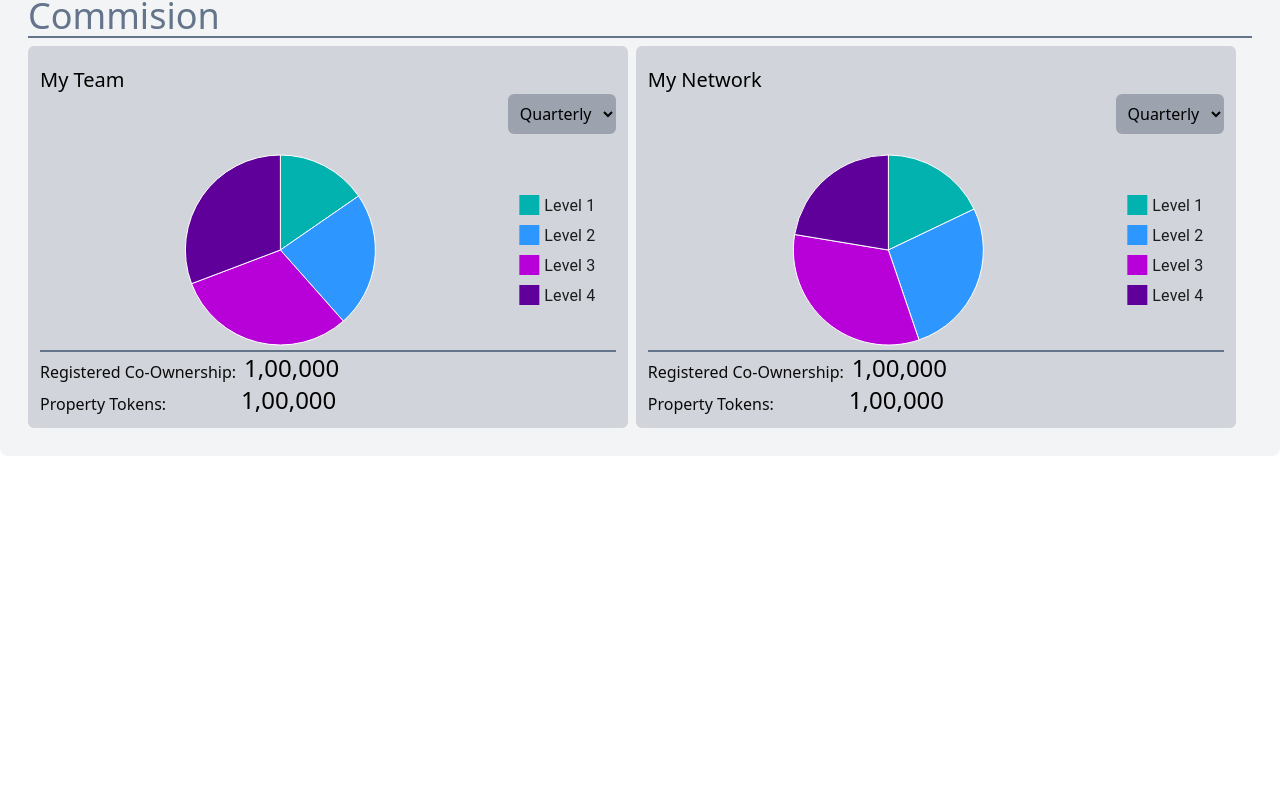
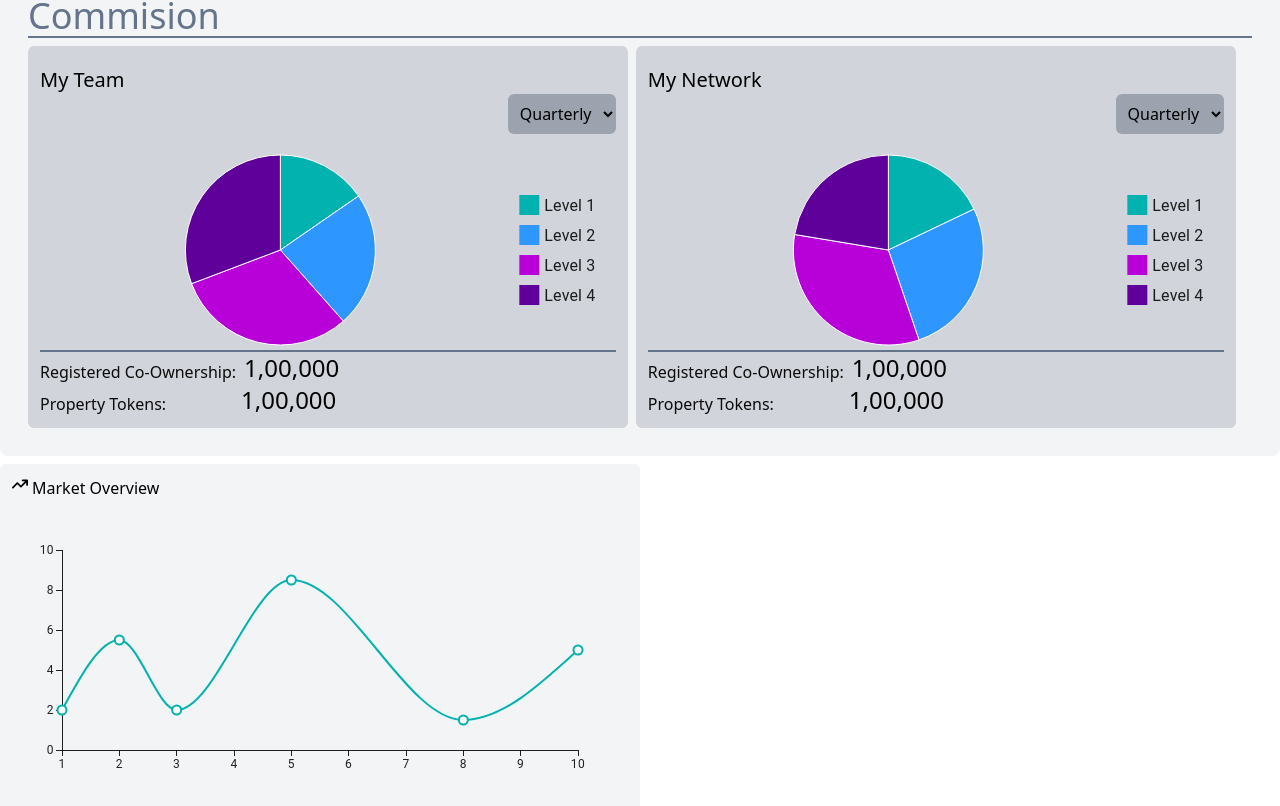
Before and after one commit to yashhadade/Dashbord, a React (Vite) app: page / in a window 1280 px wide. Shown: the part 898-1704 px from the top of the page. Before the commit the page ends 1354 px from the top, so only its background shows below. Built offline with nearby package versions, Linux system fonts and the light colour scheme.

Commit message:
all the things are done

```diff
--- a/package.json
+++ b/package.json
@@ -15,8 +15,10 @@
     "@mui/material": "^6.1.7",
     "@mui/styled-engine-sc": "^6.1.7",
     "@mui/x-charts": "^7.22.2",
+    "@react-spring/web": "^9.7.5",
     "react": "^18.3.1",
     "react-dom": "^18.3.1",
+    "react-icons": "^5.3.0",
     "styled-components": "^6.1.13"
   },
   "devDependencies": {
--- a/src/Components/ChartsOverViewDemo.jsx
+++ b/src/Components/ChartsOverViewDemo.jsx
@@ -1,8 +1,21 @@
 import React, { useState } from 'react';
 import { BarChart } from '@mui/x-charts/BarChart';
 import { PieChart } from '@mui/x-charts/PieChart';
+import MarketoverView from './MarketoverView';
+import { useSpring, animated } from '@react-spring/web';
 export default function ChartsOverviewDemo() {
     // Initial data for "Quarterly" (default selection)
+    const networkChartAnimation = useSpring({
+        from: { transform: 'translateX(-100%)' },
+        to: { transform: 'translateX(0)' },
+        config: { tension: 100, friction: 50 },
+      });
+      const teamChartAnimation = useSpring({
+        from: { transform: 'translateX(100%)' },
+        to: { transform: 'translateX(0)' },
+        config: { tension: 100, friction: 50 },
+      });
+
     const initialData = {
         labels: ['Q1', 'Q2', 'Q3', 'Q4'],
         data: [5000, 6000, 3500, 2500],
@@ -176,12 +189,14 @@ export default function ChartsOverviewDemo() {
                                     <option value="yearly">Yearly</option>
                                 </select>
                             </div>
+                            <animated.div style={networkChartAnimation}>
                             <BarChart
                                 series={[{ data: teamData.data }]}
                                 height={290}
                                 xAxis={[{ data: teamData.labels, scaleType: 'band' }]}
                                 margin={{ top: 10, bottom: 30, left: 40, right: 10 }}
                             />
+                             </animated.div>
                         </div>
 
                         <div className="border-t-2 border-slate-500">
@@ -217,12 +232,14 @@ export default function ChartsOverviewDemo() {
                                     <option value="yearly">Yearly</option>
                                 </select>
                             </div>
+                            <animated.div style={teamChartAnimation}>
                             <BarChart
                                 series={[{ data: networkData.data }]}
                                 height={290}
                                 xAxis={[{ data: networkData.labels, scaleType: 'band' }]}
                                 margin={{ top: 10, bottom: 30, left: 40, right: 10 }}
                             />
+                            </animated.div>
                             <div className="border-t-2 border-slate-500">
                                 <div className="flex">
                                     <p className="text-neutral-950 mr-2 mt-2">Registered Co-Ownership:</p>
@@ -269,12 +286,14 @@ export default function ChartsOverviewDemo() {
                                         <option value="yearly">Yearly</option>
                                     </select>
                                 </div>
+                                <animated.div style={networkChartAnimation}>
                                 <PieChart
                                    series={[{ data: myTeamData[selectedTeamPeriod] }]}
                                    height={200}
 
 
                                 />
+                                </animated.div>
                             </div>
 
                             <div className="border-t-2 border-slate-500">
@@ -309,10 +328,12 @@ export default function ChartsOverviewDemo() {
                                     </select>
 
                                 </div>
+                                <animated.div style={teamChartAnimation}>
                                 <PieChart
                                     series={[{ data: myNetworkData[selectedNetworkPeriod] }]}
                                     height={200}
                                 />
+                                </animated.div>
                                 <div className="border-t-2 border-slate-500">
                                     <div className="flex">
                                         <p className="text-neutral-950 mr-2 mt-2">Registered Co-Ownership:</p>
@@ -329,6 +350,7 @@ export default function ChartsOverviewDemo() {
                     </div>
                 </div>
             </div>
+            <MarketoverView/>
         </div>
     );
 }
--- /dev/null
+++ b/src/Components/MarketoverView.jsx
@@ -0,0 +1,36 @@
+import React, { useEffect, useState } from 'react';
+import { LineChart } from '@mui/x-charts/LineChart';
+import { FaArrowTrendUp } from 'react-icons/fa6';
+
+const MarketOverview = () => {
+  const [isVisible, setIsVisible] = useState(false);
+
+  useEffect(() => {
+    // Trigger the animation when the component is mounted
+    setIsVisible(true);
+  }, []);
+
+  return (
+    <div
+      className={`bg-gray-100 mt-2 p-3 rounded-md w-[50%] transform transition-all duration-1000 ${
+        isVisible ? 'translate-y-0 opacity-100' : 'translate-y-10 opacity-0'
+      }`}
+    >
+      <h1 className="flex">
+        <FaArrowTrendUp className="mr-1" />
+        Market Overview
+      </h1>
+      <LineChart
+        xAxis={[{ data: [1, 2, 3, 5, 8, 10] }]}
+        series={[
+          {
+            data: [2, 5.5, 2, 8.5, 1.5, 5],
+          },
+        ]}
+        height={300}
+      />
+    </div>
+  );
+};
+
+export default MarketOverview;
```
Also changed, not shown: 1 other file (tests, documents, lock files or other folders).
